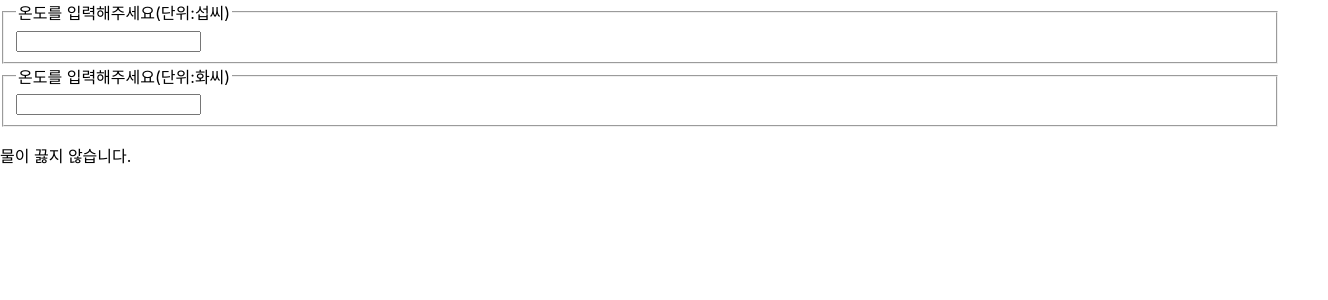
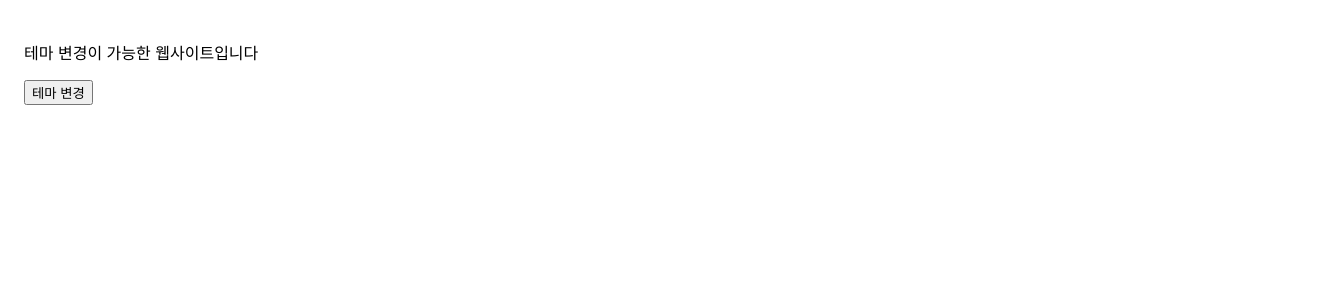
Before and after one commit to Dragonkeun/first-met-react, a React (Create React App) app: page / in a window 1280 px wide. Shown: the top 300 px of the page, 1328 px wide, since content can reach past the window. Built offline with nearby package versions, Linux system fonts and the light colour scheme.

Commit message:
컴포넌트 합성, context

```diff
--- /dev/null
+++ b/src/13/Card.jsx
@@ -0,0 +1,16 @@
+function Card(props){
+    const {title, backgroundColor, children} = props;
+    return (
+        <div
+            style={{
+                margin:10,
+                padding:10,
+                borderRadius:10,
+                backgroundColor:backgroundColor || "white"
+            }}>
+                {title && <h1>{title}</h1>}
+                {children}
+        </div>
+    )
+}
+export default Card;
--- /dev/null
+++ b/src/13/Dialog.jsx
@@ -0,0 +1,15 @@
+import FancyBorder from "./FancyBorder";
+function Dialog(props){
+    return (
+        <FancyBorder color="blue">
+            <h1>
+                {props.title}
+            </h1>
+            <p>
+                {props.message}
+            </p>
+            {props.children}
+        </FancyBorder>
+    )
+}
+export default Dialog;
--- /dev/null
+++ b/src/13/FancyBorder.css
@@ -0,0 +1,12 @@
+.FancyBorder {
+    padding: 10px 10px;
+    border: 10px solid;
+}
+
+.FancyBorder-blue {
+    border-color: blue;
+}
+
+.FancyBorder-yellow {
+    border-color: yellow;
+}
--- /dev/null
+++ b/src/13/FancyBorder.jsx
@@ -0,0 +1,9 @@
+import './FancyBorder.css'
+function FancyBorder(props) {
+    return (
+        <div className={`FancyBorder FancyBorder-${props.color}`}>
+            {props.children}
+        </div>
+    )
+}
+export default FancyBorder;
--- /dev/null
+++ b/src/13/ProfileCard.jsx
@@ -0,0 +1,11 @@
+import Card from "./Card";
+function ProfileCard(props){
+    return (
+        <Card title="Yongkeun" backgroundColor="#34bafc">
+            <p>안녕하세요 저는 민용근입니다.</p>
+            <p>저는 리액트를 공부하고 있습니다.</p>
+        </Card>
+    )
+}
+
+export default ProfileCard
--- /dev/null
+++ b/src/13/WelcomeDialog.jsx
@@ -0,0 +1,27 @@
+import Calculator from "../12/Calculator";
+import Dialog from "./Dialog";
+import FancyBorder from "./FancyBorder";
+import { useState } from "react"
+function WelcomeDialog(props) {
+    const [nickname, setNickname] = useState('')
+    const handleChange = (event) => {
+        setNickname(event.target.value);
+    }
+    const handleSignUp = () => {
+        alert(`어서오세요, ${nickname}님!`)
+    }
+    return (
+        <Dialog
+            title="화성 탐사 프로그램"
+            message="닉네임을 입력해 주세요.">
+            <input
+                value={nickname}
+                onChange={handleChange} />
+            <button
+                onClick={handleSignUp}>
+                가입하기
+            </button>
+        </Dialog>
+    )
+}
+export default WelcomeDialog;
--- /dev/null
+++ b/src/14/App.jsx
@@ -0,0 +1,34 @@
+import React from "react";
+const ThemeContext = React.createContext('light');
+function App(props) {
+    return (
+        <ThemeContext.Provider value="dark">
+            <Toolbar />
+        </ThemeContext.Provider>
+    )
+}
+function Toolbar(props) {
+    return (
+        <div>
+            <ThemedButton />
+        </div>
+    )
+}
+const styles = {
+    dark: {
+        background: "gray",
+        color: "white"
+    },
+    light: {
+        background: "white",
+        color: "black"
+    }
+}
+function ThemedButton(props) {
+    return (
+        <ThemeContext.Consumer>
+            {value => <button style={value === 'dark' ? styles.dark : styles.light}>Button</button>}
+        </ThemeContext.Consumer>
+    )
+}
+export default App;
--- /dev/null
+++ b/src/14/DarkOrLight.jsx
@@ -0,0 +1,19 @@
+import { useState, useCallback } from "react";
+import ThemeContext from "./ThemeContext";
+import MainContent from "./MainContent";
+function DarkOrLight(props) {
+    const [theme, setTheme] = useState('light')
+    const toggleTheme = useCallback(() => {
+        if (theme === 'light') {
+            setTheme('dark');
+        } else if (theme === 'dark') {
+            setTheme('light');
+        }
+    }, [theme])
+    return (
+        <ThemeContext.Provider value={{ theme, toggleTheme }}>
+            <MainContent />
+        </ThemeContext.Provider>
+    )
+}
+export default DarkOrLight
--- /dev/null
+++ b/src/14/MainContent.jsx
@@ -0,0 +1,19 @@
+import { useContext } from "react";
+import ThemeContext from "./ThemeContext";
+function MainContent(props) {
+    const { theme, toggleTheme } = useContext(ThemeContext);
+    return (
+        <div
+            style={{
+                width: '100vw',
+                height: '100vh',
+                padding: '1.5rem',
+                backgroundColor: theme === 'light' ? 'white' : 'black',
+                color: theme === 'light' ? 'black' : 'white',
+            }}>
+            <p>테마 변경이 가능한 웹사이트입니다</p>
+            <button onClick={toggleTheme}>테마 변경</button>
+        </div>
+    )
+}
+export default MainContent
--- /dev/null
+++ b/src/14/ThemeContext.jsx
@@ -0,0 +1,4 @@
+import React from "react";
+const ThemeContext = React.createContext();
+ThemeContext.displayName = 'Theme-Context';
+export default ThemeContext;
--- a/src/index.js
+++ b/src/index.js
@@ -1,7 +1,6 @@
 import React from "react";
 import ReactDOM from "react-dom/client";
 import "./index.css";
-import App from "./App";
 import reportWebVitals from "./reportWebVitals";
 import Library from "./03/Library";
 import Clock from "./04/Clock";
@@ -20,10 +19,14 @@ import FruitSelect from "./11/FruitSelect";
 import Reservation from "./11/Reservation";
 import SignUp from "./11/SignUp";
 import Calculator from "./12/Calculator";
+import WelcomeDialog from "./13/WelcomeDialog";
+import ProfileCard from "./13/ProfileCard";
+import App from "./14/App";
+import DarkOrLight from "./14/DarkOrLight";
 
 const root = ReactDOM.createRoot(document.getElementById("root"));
 root.render(
-    <Calculator/>
+    <DarkOrLight/>
 );
 
 // If you want to start measuring performance in your app, pass a function
```
